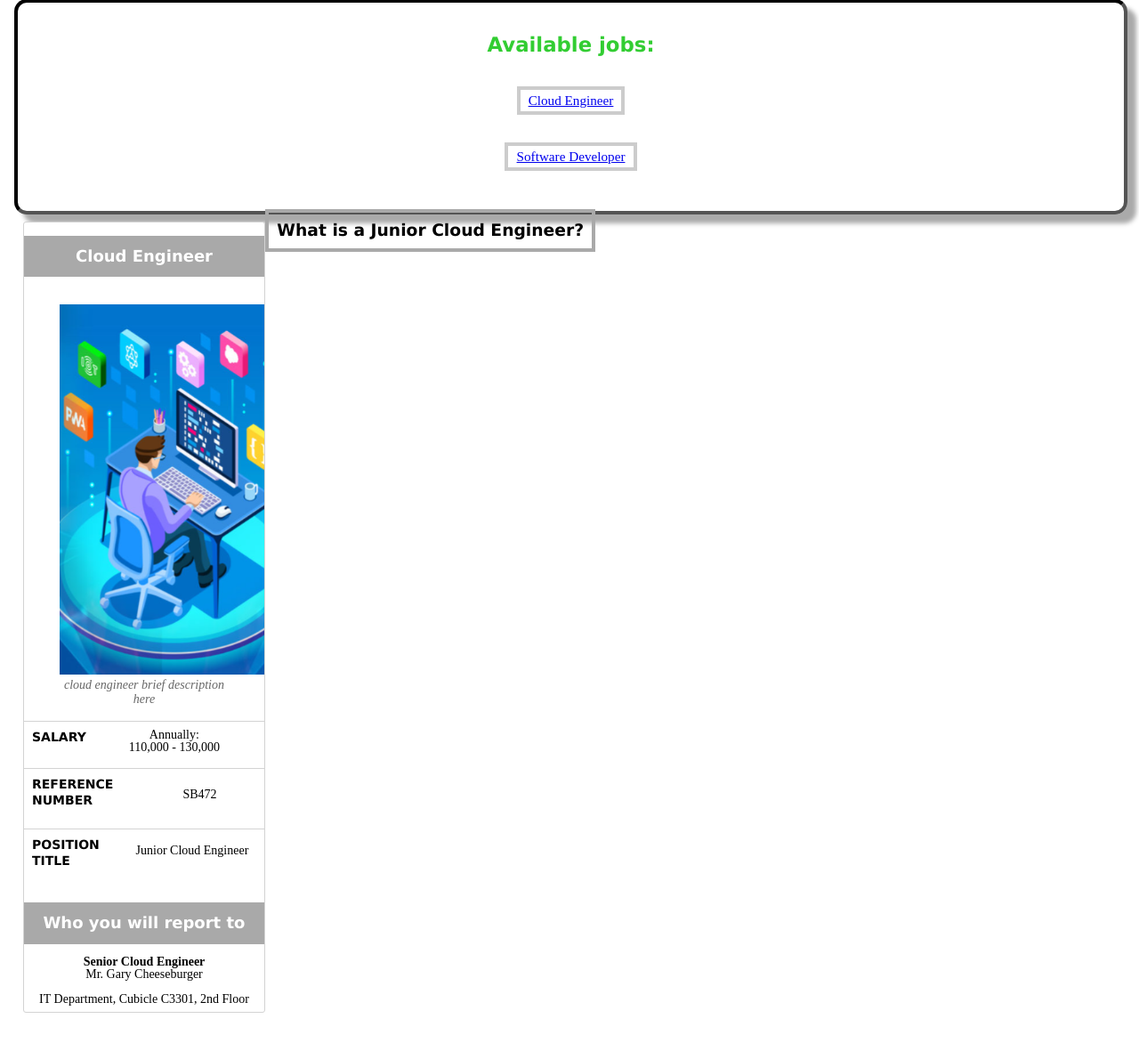
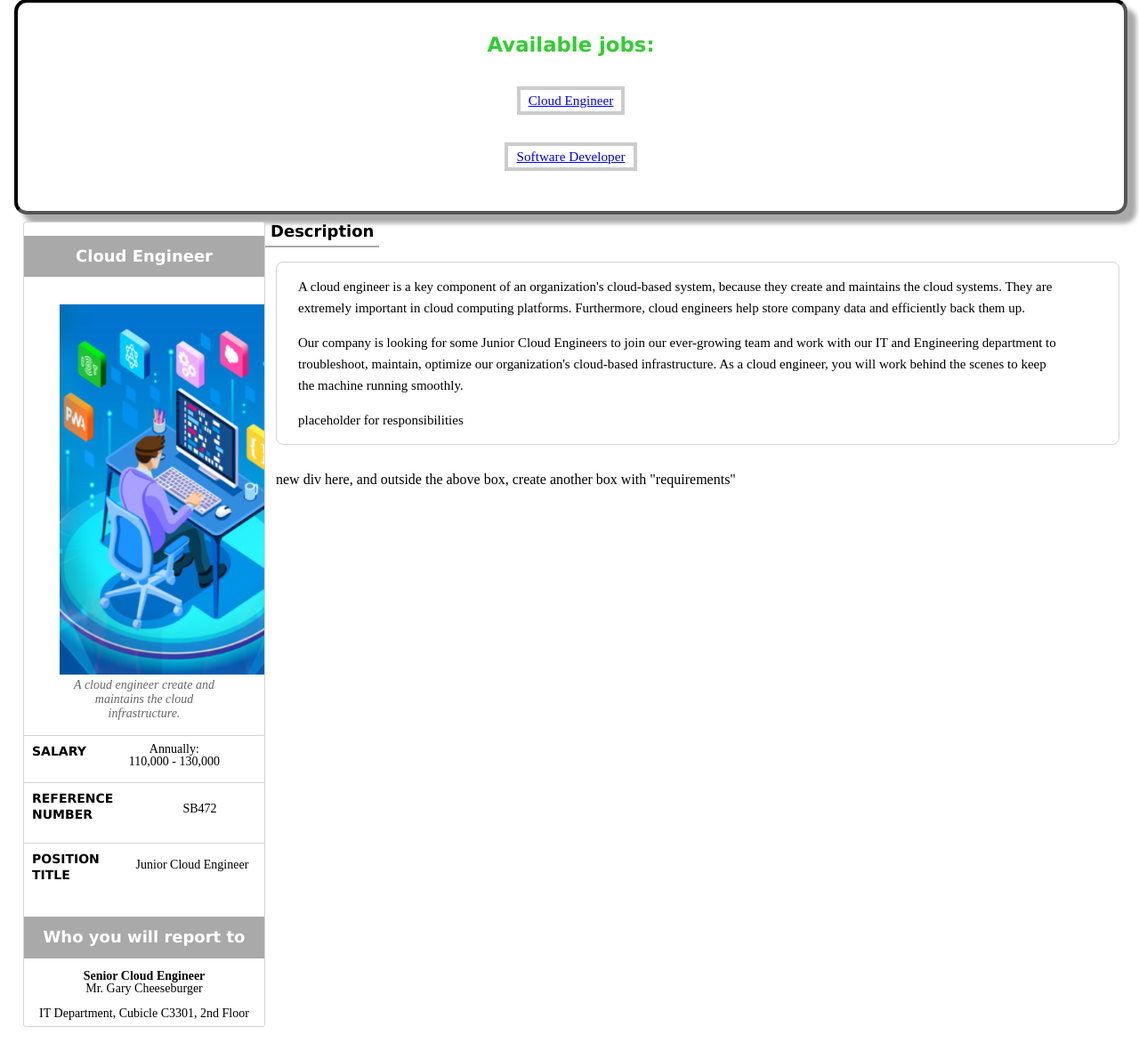
Before and after one commit to Iggzpigz/Project-1, a PHP site: page /jobs.html in a window 1280 px wide. Shown: the part 188-1360 px from the top of the page at 89% size. Before the commit the page ends 1326 px from the top, so only its background shows below. Run offline with PHP 8.4, Linux system fonts and the light colour scheme.

Commit message:
please work

```diff
--- a/jobs.html
+++ b/jobs.html
@@ -46,7 +46,7 @@
                         <img src="styles/images/cloud-engi.png" alt width="270" height="416">
                     </a>
                     <figcaption class="engi-img-caption">
-                        cloud engineer brief description here
+                        A cloud engineer create and maintains the cloud infrastructure.
                     </figcaption>
                 </figure>
                 <section class="gen-table-border-color">
@@ -76,7 +76,8 @@
         <h2 class="infobox-title secondary-background">Who you will report to</h2>
         <div class="gen-table-spacing-leftright gen-table-border-color">
             <div class="table-info-value info-font-size salary-padding">
-                <strong>Senior Cloud Engineer</strong>
+               <strong>Senior Cloud Engineer</strong>
+               <!--source: https://www.tealhq.com/job-titles/cloud-engineer-->
                <br>
                <p>Mr. Gary Cheeseburger</p>
                <br>
@@ -85,9 +86,27 @@
         </div>
     </aside>
 
-<div>
-    <h3 id="bad-rhetorical-q-JCE"><strong>What is a Junior Cloud Engineer?</strong></h3>
-</div>
+    <section class="job-description-engi">
+        <h3>
+            <span class="headlines"><strong>Description</strong></span>
+        </h3>
+        <fieldset class="bottom-spacing fieldset-byeborder">
+            <div class="description-wrap">
+                <div class="job-desc-engi-spacing bottom-spacing on-hover">
+                    <div class="text-yap-group text-box">
+                        <div class="desc-text-wall">
+                            <p>A cloud engineer is a key component of an organization's cloud-based system, because they create and maintains the cloud systems. They are extremely important in cloud computing platforms. Furthermore, cloud engineers help store company data and efficiently back them up.</p>
+                            <p>Our company is looking for some Junior Cloud Engineers to join our ever-growing team and work with our IT and Engineering department to troubleshoot, maintain, optimize our organization's cloud-based infrastructure. As a cloud engineer, you will work behind the scenes to keep the machine running smoothly.</p>
+                            <!--source: https://www.coursera.org/articles/what-is-a-cloud-engineer-->
+
+                            <p>placeholder for responsibilities</p>
+                        </div>
+                    </div>
+                </div>
+            </div>
+            <p>new div here, and outside the above box, create another box with "requirements"</p>
+        </fieldset>
+    </section>
 
 </body>
 
@@ -99,4 +118,7 @@ https://www.geeksforgeeks.org/how-to-add-icon-logo-in-title-bar-using-html/; thi
 https://www.w3schools.com/html/html_tables.asp; this helped me learn to style the tables so it looks visually appealing
 https://bestarion.com/devops-engineer-vs-cloud-engineer/; cloud engineer image
 https://www.tealhq.com/job-titles/cloud-engineer; cloud engineering hierarchy
+https://stackoverflow.com/questions/47723121/how-to-remove-fieldset-border-only-but-not-the-border-of-elements-inside-the-fie; helpe me realize the 'border' property exists for fieldset
+https://www.coursera.org/articles/what-is-a-cloud-engineer; information on what cloud engineers do and their job
+
 -->
--- a/styles/jd-layout.css
+++ b/styles/jd-layout.css
@@ -180,3 +180,58 @@ ul {
     display:inline;
     text-align: center;
 }
+
+.headlines {
+    border-bottom: 2.25px solid darkgray;
+    padding: 6px;
+    font-size: 18px;
+    overflow: auto;
+}
+
+.bottom-spacing {margin-bottom: 30px;}
+
+.fieldset-byeborder {border: none;}
+
+.description-wrap {
+    width: 100%;
+    height: auto;
+    position: relative;
+}
+
+.job-desc-engi-spacing {
+    padding: 0px 24px 0px;
+    border-radius: 8px;
+    border: 1px solid lightgray;
+    background:white;
+    display: flex;
+    justify-content: flex-end;
+    flex-direction: row;
+    transition: all 0.3s ease;
+}
+
+.on-hover:hover {
+    border: 1px solid #035096;
+    box-shadow: 0 0 9px 0 rgba(67, 133, 224, 0.3);
+    outline: none;
+}
+
+.text-yap-group {
+    padding-right: 40px;
+    width: 100%;
+}
+
+.text-box {
+    position: relative;
+    overflow: visible;
+}
+
+.desc-text-wall {
+    position: relative;
+    overflow: auto;
+    margin: 0px;
+    min-height: 80px;
+    outline: none;
+    white-space: normal;
+    font-size: 15px;
+    line-height: 1.6em;
+}
```
